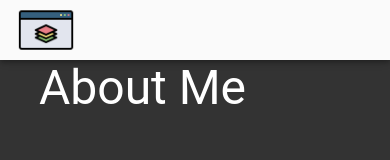
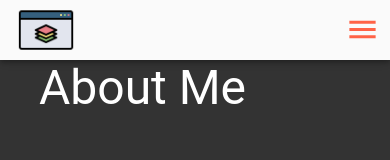
Before and after one commit to sebasbente/portfolio-as, a React (Create React App) app: page / in a window 390 px wide. Shown: the top 160 px of the page. Built offline with nearby package versions, Linux system fonts and the light colour scheme.

Commit message:
menu hamburguesa

```diff
--- a/src/components/NavBar.js
+++ b/src/components/NavBar.js
@@ -1,12 +1,13 @@
-import { AppBar, List, makeStyles, Toolbar } from "@material-ui/core";
-import React from "react";
+import { AppBar, Drawer, IconButton, List, makeStyles, Toolbar } from "@material-ui/core";
+import React, { useState } from "react";
 import logo from "./images/full-stack.png"
 import { Link, animateScroll as scroll } from "react-scroll";
 import InfoTwoToneIcon from "@material-ui/icons/InfoTwoTone";
 import EmojiObjectsTwoToneIcon from "@material-ui/icons/InfoTwoTone";
 import BuildTwoToneIcon from "@material-ui/icons/InfoTwoTone";
 import ContactMailTwoToneIcon from "@material-ui/icons/InfoTwoTone";
-
+import MenuIcon from "@material-ui/icons/Menu";
+import CancelIcon from "@material-ui/icons/Cancel";
 
 const links = [
     {
@@ -33,7 +34,9 @@ const links = [
 
 const NavBar = () => {
     const classes = useStyles();
+    const [open, setOpen] = useState(false);
     return (
+    <>
         <AppBar position="sticky" className={classes.root}>
             <Toolbar className="toolbar">
                 <img src={logo } className={classes.logp} alt="Logo" height={"60px"}/>
@@ -52,8 +55,18 @@ const NavBar = () => {
                         ))
                     }
                 </List>
+                <IconButton edge="end" className={classes.menubutton }>
+                    <MenuIcon fontSize="large"/>
+                </IconButton>
+
             </Toolbar>
         </AppBar>
+        <Drawer anchor="right" open={open} onClose={()=>setOpen(false)}>
+            <IconButton>
+                <CancelIcon/>
+            </IconButton>
+        </Drawer>
+    </>
 
     )
 }
@@ -94,6 +107,16 @@ const useStyles = makeStyles((theme)=> ({
             borderBottom: "3px solid tomato",
         }
     },
+    menubutton: {
+        display: "none",
+        [theme.breakpoints.down("sm")]: {
+            display: "block",
+            color: "tomato",
+            position: "absolute",
+            top: 0,
+            right: 10,
+        }
+    }
   }))
 
 export default NavBar
```
